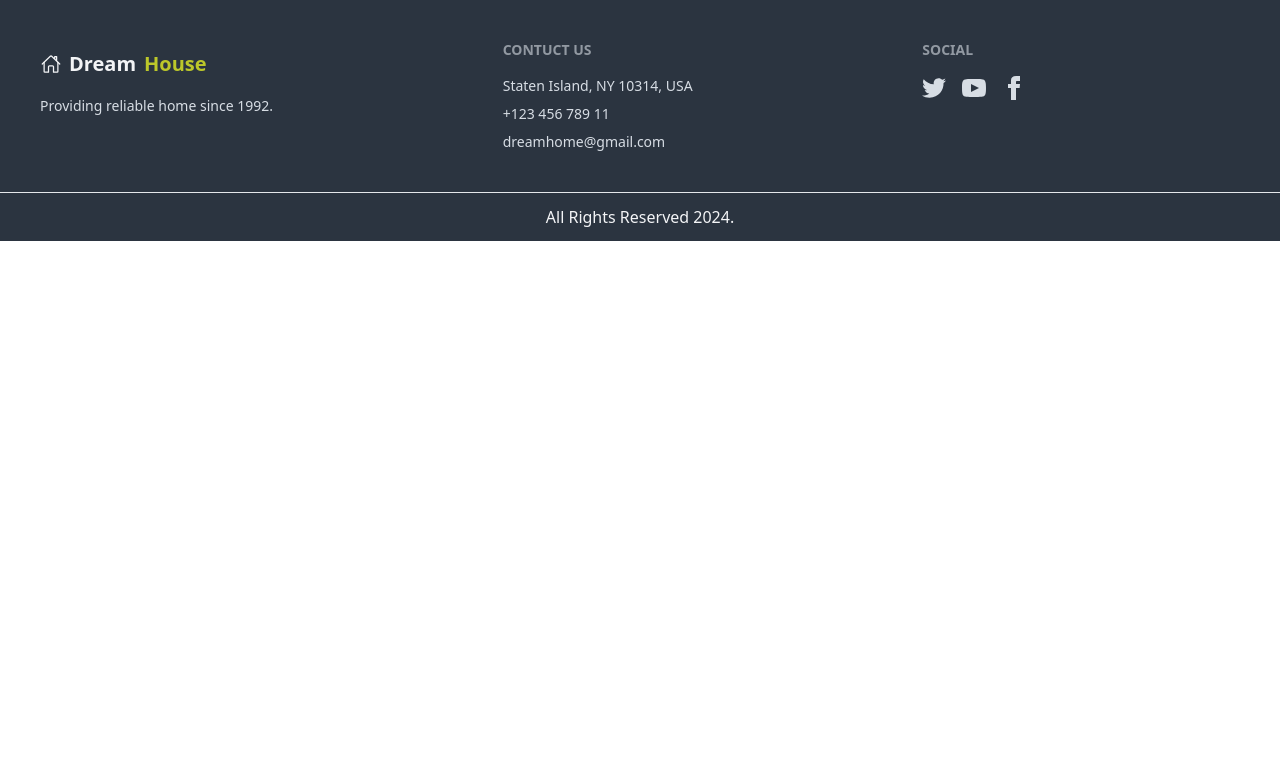
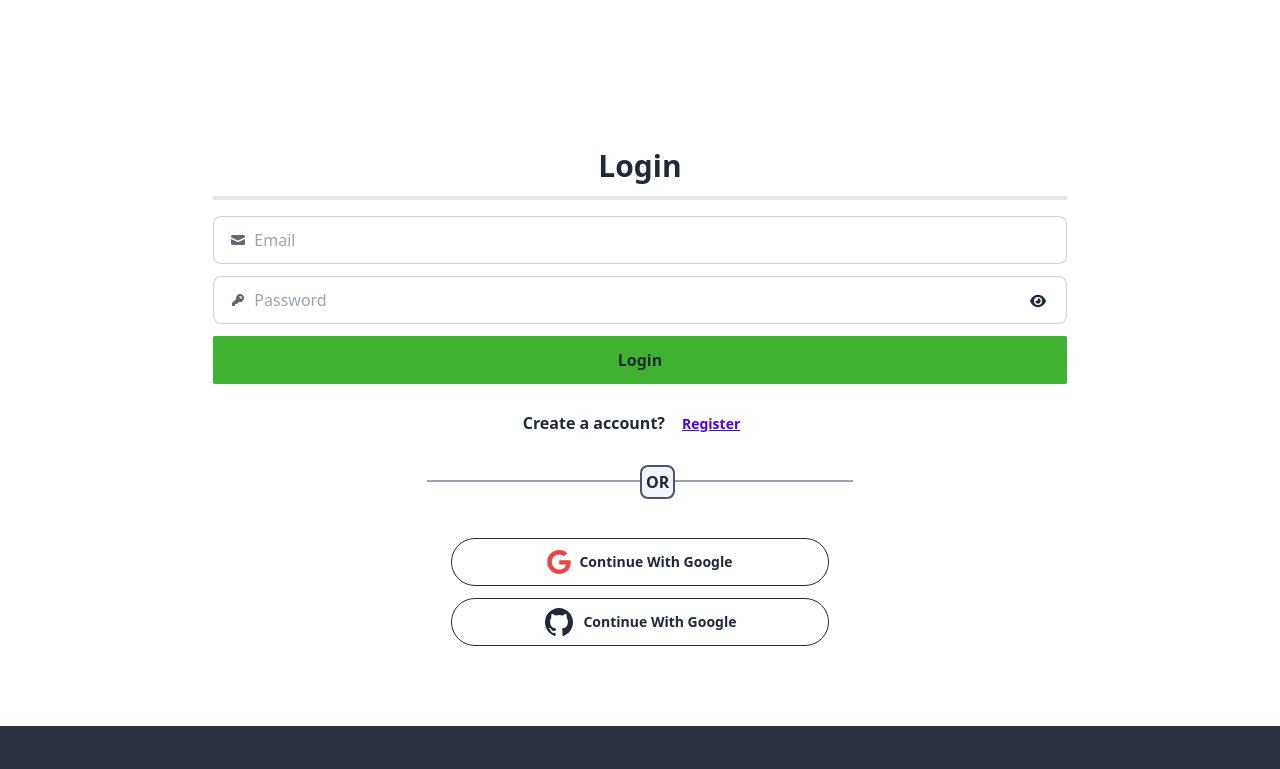
Before and after one commit to ShahAlom47/Assaignment-10-Client, a React (Vite) app: page /login in a window 1280 px wide. Shown: the top 769 px of the page. Built offline with nearby package versions, Linux system fonts and the light colour scheme; no server answers.

Commit message:
added login page

```diff
--- a/src/Pages/Authentication/Login.jsx
+++ b/src/Pages/Authentication/Login.jsx
@@ -1,9 +1,188 @@
+
+
+import { useContext, useState } from "react";
+import { FaEye, FaEyeSlash, FaRegCircleUser } from "react-icons/fa6";
+import { ImGoogle } from "react-icons/im";
+import { IoLogoGithub } from "react-icons/io5";
+import { Link, useNavigate } from "react-router-dom";
+import auth from "../../../firebase.config";
+import {  updateProfile } from "firebase/auth";
+import { ToastContainer, toast } from "react-toastify";
+import 'react-toastify/dist/ReactToastify.css';
+import { AuthContext } from "../../Auth Provider/AuthProbider";
 
 
 const Login = () => {
+    const [errorMsg, setErrorMsg] = useState(null)
+    const [successMsg, setSuccessMsg] = useState(null)
+    const [passError, setPassError] = useState(null)
+    const [showPass, setShowPass] = useState(true)
+    const navigate = useNavigate();
+
+    const { userLogin, githubLogin, googleLogin } = useContext(AuthContext)
+
+    const handelRegister = (e) => {
+
+        // reset msg
+        setErrorMsg('')
+        setSuccessMsg('')
+        setPassError('')
+
+        e.preventDefault();
+        const data = new FormData(e.target);
+        const email = data.get('email')
+        const password = data.get('password')
+
+        const FormDatas = {  email,  password }
+        console.log(FormDatas);
+
+        if (password.length < 6) {
+            setErrorMsg('Password must be 6 characters or longer')
+            return
+        }
+        else if (!/[A-Z]/.test(password)) {
+            setErrorMsg('Use an uppercase letter')
+            return
+        }
+        else if (!/[a-z]/.test(password)) {
+            setErrorMsg('Use an lowercase letter')
+            return
+        }
+
+
+        // createUserWithEmailAndPassword(auth, email, password)
+        userLogin(email, password)
+            .then(() => {
+                toast.success('Login successfully ')
+                setSuccessMsg('Login successfully')
+
+
+            })
+            .catch((error) => {
+                const errorMessage = error.message;
+                console.log(errorMessage);
+                setErrorMsg(errorMessage)
+                toast.error(errorMessage)
+
+            });
+
+    }
+
+    const googleLoginHandel = () => {
+        googleLogin()
+            .then((data) => {
+                const name= data.user?.displayName
+                const email=data.user?.email
+                const photo=data.user?.photoURL
+                const FormDatas = {name,email,photo, }
+
+                fetch('http://localhost:3000/user', {
+
+
+                    method: "PATCH",
+                    headers: { "Content-Type": "application/json" },
+                    body:JSON.stringify(FormDatas)
+                }
+
+                )
+                    .then(res => res.json())
+                    .then(data => {
+                        console.log(data);
+                    })
+
+
+                    toast.success('Login Successfully ')
+                    setSuccessMsg('Login Successfully')
+                    // setTimeout(() => { navigate(location.state ? location.state : '/') }, 1500)
+            })
+            .catch((error) => {
+                const errorMessage = error.message;
+                console.log(errorMessage);
+            });
+    }
+    const githubLoginHandel = () => {
+        githubLogin()
+        .then((data) => {
+            const name= data.user?.displayName
+            const email=data.user?.email
+            const photo=data.user?.photoURL
+            const FormDatas = {name,email,photo, }
+
+            fetch('http://localhost:3000/user', {
+
+
+                    method: "PATCH",
+                    headers: { "Content-Type": "application/json" },
+                    body:JSON.stringify(FormDatas)
+                })
+
+            .then(res => res.json())
+            .then(data => {
+                if (data.insertedId) {
+
+                    toast.success('Login Successfully ')
+                    setSuccessMsg('Login Successfully')
+                    // setTimeout(() => { navigate(location.state ? location.state : '/') }, 1500)
+                }
+            })
+
+        })
+        .catch((error) => {
+            setErrorMsg(error.message)
+                toast.error(error.message)
+        });
+
+
+    }
+
     return (
-        <div>
+        <div className=" pt-20 ">
+            <div className=" w-8/12 m-auto py-10">
+                <h1 className=" text-3xl font-bold text-center border-b-4 my-4 py-3">Login</h1>
+                <form onSubmit={handelRegister} className="space-y-3">
 
+
+                    <label className="input input-bordered flex items-center gap-2">
+                        <svg xmlns="http://www.w3.org/2000/svg" viewBox="0 0 16 16" fill="currentColor" className="w-4 h-4 opacity-70"><path d="M2.5 3A1.5 1.5 0 0 0 1 4.5v.793c.026.009.051.02.076.032L7.674 8.51c.206.1.446.1.652 0l6.598-3.185A.755.755 0 0 1 15 5.293V4.5A1.5 1.5 0 0 0 13.5 3h-11Z" /><path d="M15 6.954 8.978 9.86a2.25 2.25 0 0 1-1.956 0L1 6.954V11.5A1.5 1.5 0 0 0 2.5 13h11a1.5 1.5 0 0 0 1.5-1.5V6.954Z" /></svg>
+                        <input name="email" type="text" className="grow" placeholder="Email" />
+                    </label>
+
+                    <label className="input input-bordered flex items-center gap-2 relative">
+                        <svg xmlns="http://www.w3.org/2000/svg" viewBox="0 0 16 16" fill="currentColor" className="w-4 h-4 opacity-70"><path fillRule="evenodd" d="M14 6a4 4 0 0 1-4.899 3.899l-1.955 1.955a.5.5 0 0 1-.353.146H5v1.5a.5.5 0 0 1-.5.5h-2a.5.5 0 0 1-.5-.5v-2.293a.5.5 0 0 1 .146-.353l3.955-3.955A4 4 0 1 1 14 6Zm-4-2a.75.75 0 0 0 0 1.5.5.5 0 0 1 .5.5.75.75 0 0 0 1.5 0 2 2 0 0 0-2-2Z" clipRule="evenodd" /></svg>
+                        <input name="password" type={showPass ? 'password' : 'text'} className="grow" placeholder="Password" />
+                        <h5 onClick={() => setShowPass(!showPass)} className="font-semibold absolute top-4 right-5">{showPass ? <FaEye /> : <FaEyeSlash />} </h5>
+                    </label>
+                    <p className="text-red-500">{passError}</p>
+                    <div>
+                        <p className="text-red-400">{errorMsg} </p>
+                        <p className="text-green-400">{successMsg} </p>
+                    </div>
+                    <label className="input input-bordered flex items-center gap-2 btn btn-s rounded-sm  bg-[#3fb232] border-none ">
+
+                        <input type="submit" className="grow" value="Login" />
+                    </label>
+
+
+                </form>
+
+                <div className="mt-4" >
+
+                    <h1 className="font-semibold text-center">Create a account?
+                        <Link to={'/register'}><button className="btn btn-link">Register</button></Link></h1>
+                </div>
+
+                <div className='my-8   '>
+                    <hr className='border-t-2 border-gray-400 w-6/12 m-auto' />
+                    <p className=' relative -top-3 left-1/2 font-semibold p-1 border-2  border-gray-600 bg-slate-100 rounded-lg inline'>OR</p>
+                </div>
+
+                <div className=" md:w-8/12 lg:w-6/12 m-auto px-6 mb-10 flex flex-col gap-3 ">
+                    <button onClick={googleLoginHandel} className="btn btn-outline px-2 rounded-full"> <ImGoogle className=" text-red-500  w-6 h-6" /> Continue With Google </button>
+                    <button onClick={githubLoginHandel} className="btn btn-outline px-2 rounded-full"> <IoLogoGithub className="  w-8 h-8" /> Continue With Google </button>
+                </div>
+
+            </div>
+            <ToastContainer />
         </div>
     );
 };
--- a/src/Shared Component/Navbar.jsx
+++ b/src/Shared Component/Navbar.jsx
@@ -14,7 +14,7 @@ const Navbar = () => {
     const [loadedUsers,setLoadedUsers]=useState([])
     useEffect(()=>{
 
-        fetch('http://localhost:3000/users')
+        fetch('http://localhost:3000/user')
         .then(res=>res.json())
         .then(data=>setLoadedUsers(data))
 
```
